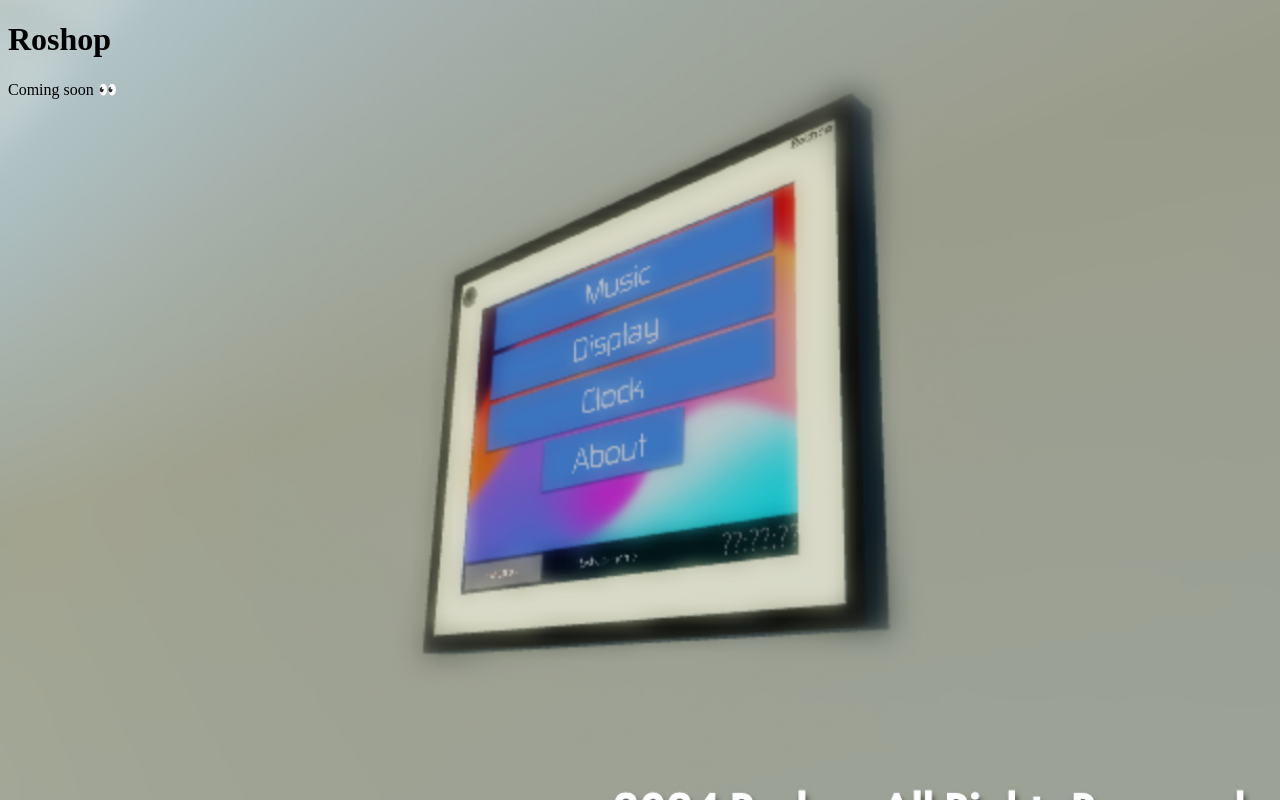
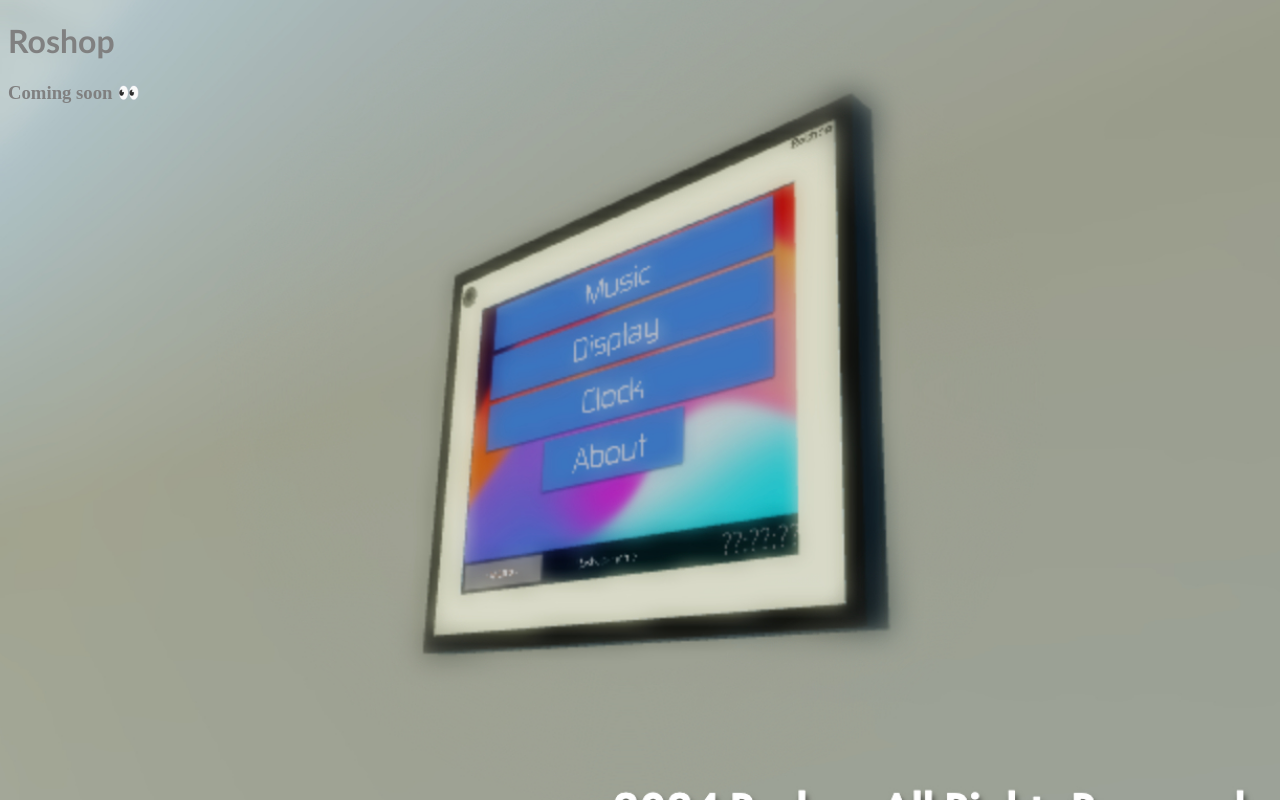
Before and after one commit to iandonutguy/Roshop, a plain HTML site: page index.html in a window 1280 px wide. Drawn offline with Linux system fonts and the light colour scheme.

Commit message:
Added color

```diff
--- a/index.html
+++ b/index.html
@@ -9,12 +9,15 @@
     <title>Roshop</title>
     <meta http-equiv="X-UA-Compatible" content="IE=edge">
     <link rel="stylesheet" href="style.css">
+	<style>h1{
+		font-family:'Gill Sans', 'Gill Sans MT', Calibri, 'Trebuchet MS', sans-serif;
+	}</style>
 </head>
 <body>
 
-    <h1>Roshop</h1>
+    <h1 style="color: gray">Roshop</h1>
 
-    <p>Coming soon 👀</p>
+    <h3 style="color: gray">Coming soon 👀</h3>
 
 </body>
 
```
Also changed, not shown: 1 other file.
